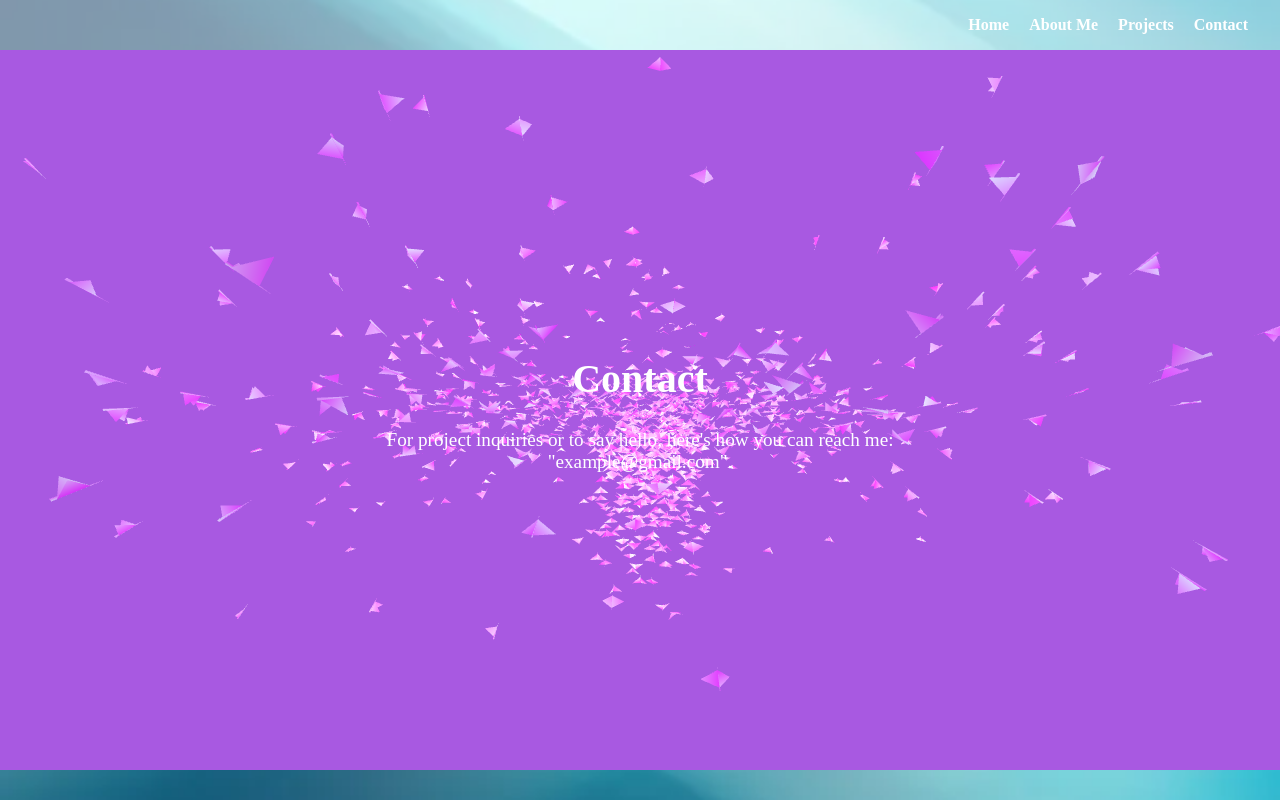
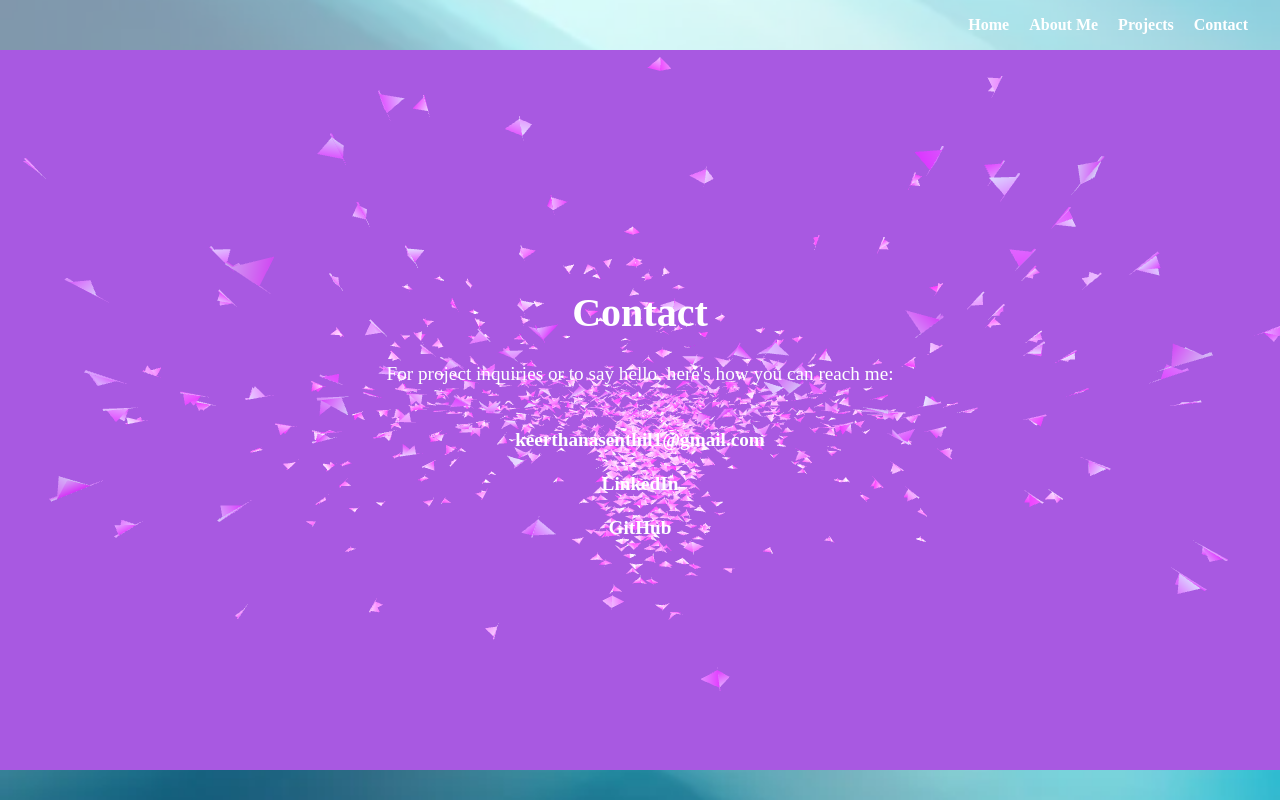
Before and after one commit to keerthanasen/portfolio, a plain HTML site: page contact.html in a window 1280 px wide. Drawn offline with nearby package versions, Linux system fonts and the light colour scheme; animation ran at ten frames a second.

Commit message:
added contact links, updated projects section

```diff
--- a/contact.html
+++ b/contact.html
@@ -18,7 +18,21 @@
 
 <div class="container" id="contact">
     <h1>Contact</h1>
-    <p>For project inquiries or to say hello, here's how you can reach me: "example@gmail.com".</p>
+    <p>For project inquiries or to say hello, here's how you can reach me:
+        <br>
+        <br>
+        <br>
+        <a href="mailto:keerthanasenthil1@gmail.com" style="font-weight:bold">keerthanasenthil1@gmail.com</a>
+        <br>
+        <br>
+        <a href="www.linkedin.com/in/keerthana-senthil1" style="font-weight:bold">LinkedIn</a>
+        <br>
+        <br>
+        <a href="https://github.com/keerthanasen" style="font-weight:bold">GitHub</a>
+
+
+
+    </p>
 </div>
 <script src="script.js"></script>
 <script src="https://cdnjs.cloudflare.com/ajax/libs/three.js/r128/three.min.js"></script>
--- a/style.css
+++ b/style.css
@@ -132,3 +132,7 @@ a:link {
     color: white;
     text-decoration: none;
   }
+
+  a:visited {
+    color: white;
+  }
```
Also changed, not shown: projects.html (+2 -2 lines).
